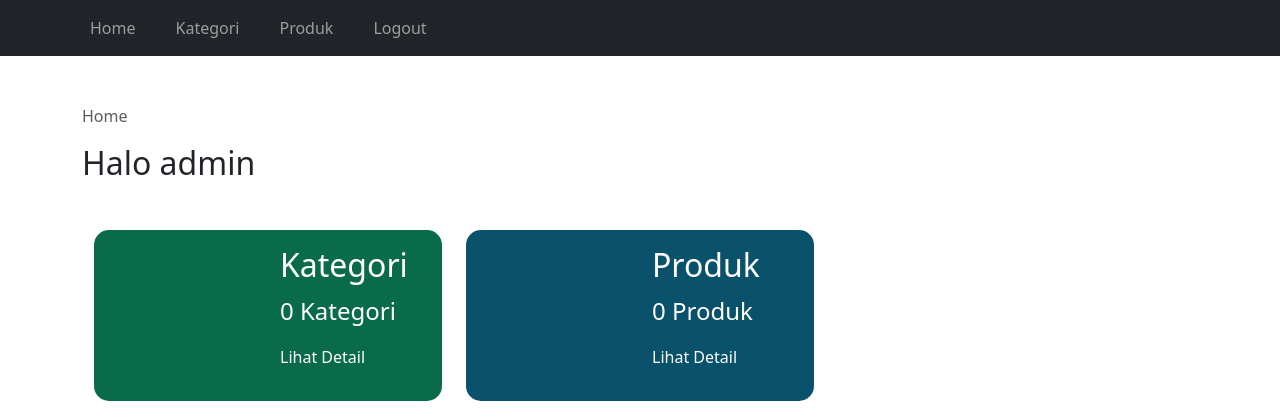
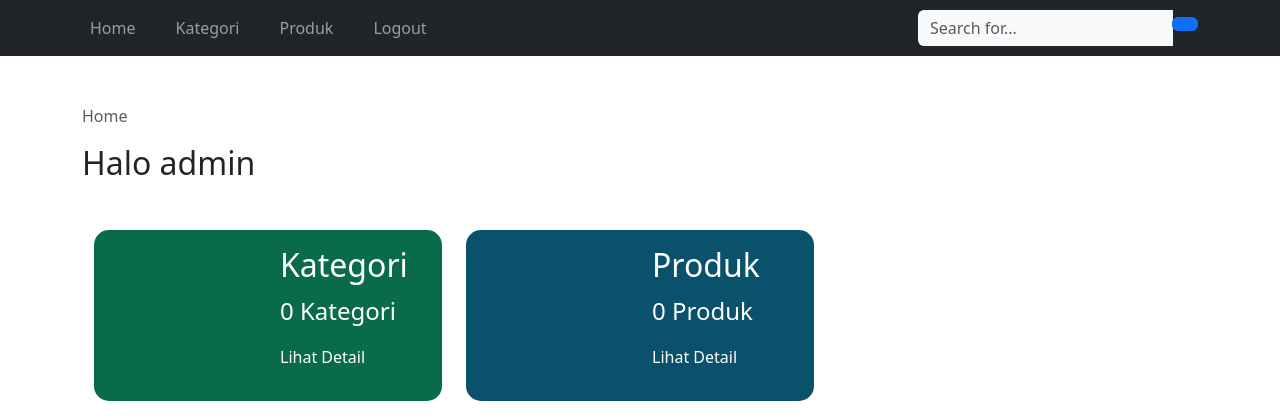
Before and after one commit to aisyahsalshabilla/SEMESTER-3, a PHP site: page /index.php in a window 1280 px wide. Shown: the top 420 px of the page. Run offline with PHP 8.4, Linux system fonts and the light colour scheme; a user stored in the database is signed in; data that the repository does not hold is empty; some libraries are stand-ins or nearby versions.

Commit message:
search bar at navbar

```diff
--- a/adminpanel/index.php
+++ b/adminpanel/index.php
@@ -43,6 +43,7 @@ $jumlahProduk = mysqli_num_rows($queryProduk);
 <body>
     <?php require"navbar.php"; ?>
     <div class="container mt-5">
+
     <nav aria-label="breadcrumb">
         <ol class="breadcrumb">
             <li class="breadcrumb-item active" aria-current="page">
@@ -50,6 +51,7 @@ $jumlahProduk = mysqli_num_rows($queryProduk);
             </li>
         </ol>
     </nav>
+
         <h2>Halo <?php echo $_SESSION['username']; ?></h2>
 
     <div class="container mt-5">
--- a/adminpanel/navbar.php
+++ b/adminpanel/navbar.php
@@ -19,5 +19,17 @@
         </li>
       </ul>
     </div>
+    <form
+                        class="d-none d-sm-inline-block form-inline mr-auto ml-md-3 my-2 my-md-0 mw-100 navbar-search">
+                        <div class="input-group">
+                            <input type="text" class="form-control bg-light border-0 small" placeholder="Search for..."
+                                aria-label="Search" aria-describedby="basic-addon2">
+                            <div class="input-group-append">
+                                <button class="btn btn-primary" type="button">
+                                    <i class="fas fa-search fa-sm"></i>
+                                </button>
+                            </div>
+                        </div>
+        </form>
   </div>
 </nav>
```
